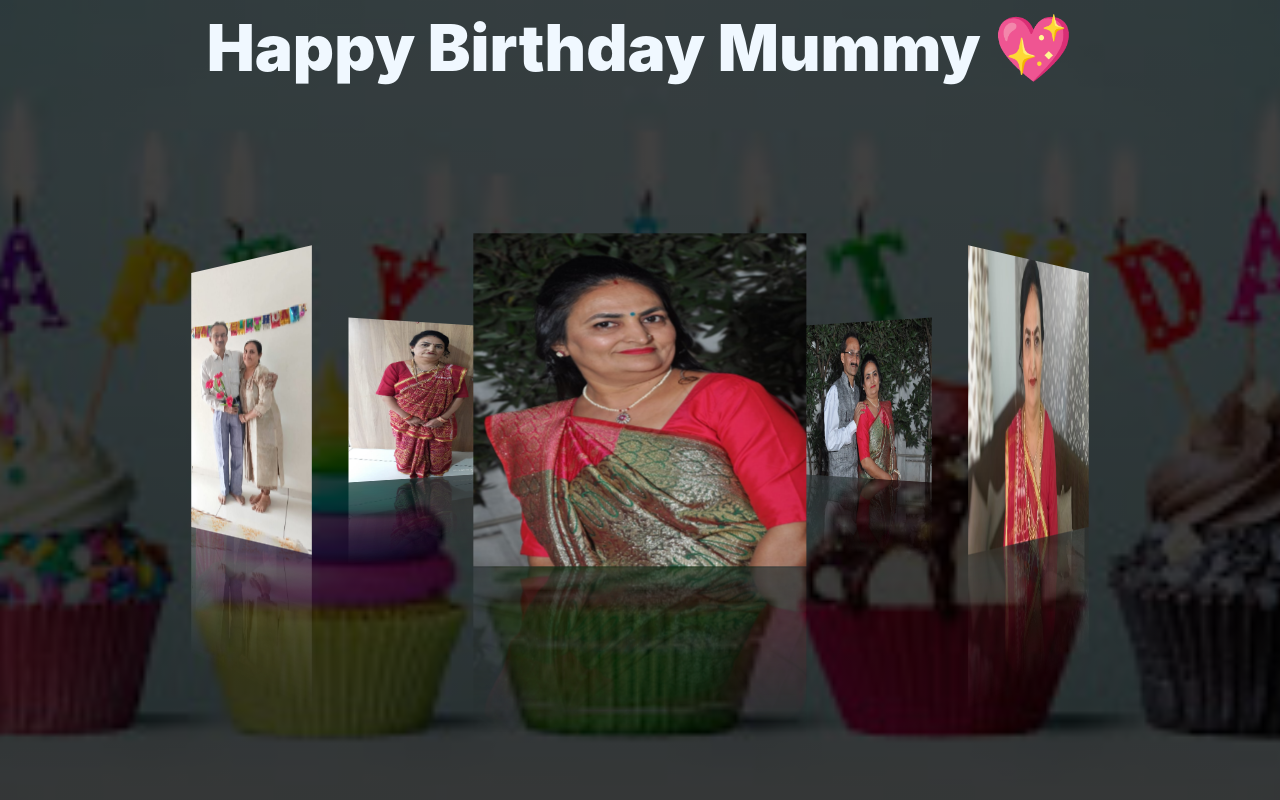
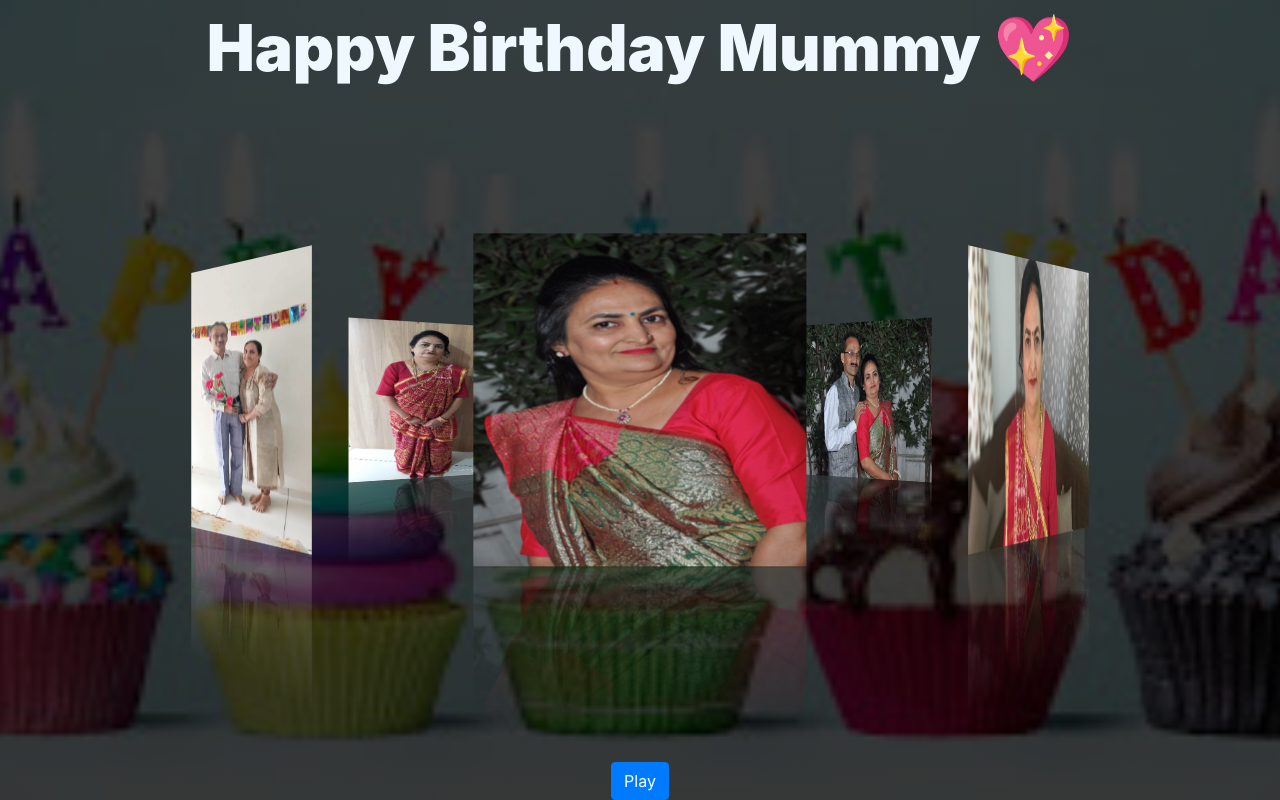
Before and after one commit to HAP28/HappyBirthday, a plain HTML site: page index.html in a window 1280 px wide. Drawn offline with nearby package versions, Linux system fonts and the light colour scheme.

Commit message:
audio added

```diff
--- a/index.html
+++ b/index.html
@@ -11,7 +11,7 @@
 
 </head>
 <body>
-    <audio src="./Happy_Birthday_Song.mp3" autoplay><p>Your browser doesn't support audio</p></audio>
+    <!-- <audio src="./Happy_Birthday_Song.mp3" autoplay><p>Your browser doesn't support audio</p></audio> -->
     <div class="header">Happy Birthday Mummy 💖</div>
     <div class="box">
         <span style="--i:1;"><img src="images/img1.jpeg" alt=""></span>
@@ -23,11 +23,18 @@
         <span style="--i:7;"><img src="images/img7.jpeg" alt=""></span>
         <span style="--i:8;"><img src="images/img8.jpeg" alt=""></span>
     </div>
+    <button class="btn btn-primary abc" onclick="playm()">Play</button>
 
 
     <script src="https://code.jquery.com/jquery-3.2.1.slim.min.js" integrity="sha384-KJ3o2DKtIkvYIK3UENzmM7KCkRr/rE9/Qpg6aAZGJwFDMVNA/GpGFF93hXpG5KkN" crossorigin="anonymous"></script>
     <script src="https://cdnjs.cloudflare.com/ajax/libs/popper.js/1.12.9/umd/popper.min.js" integrity="sha384-ApNbgh9B+Y1QKtv3Rn7W3mgPxhU9K/ScQsAP7hUibX39j7fakFPskvXusvfa0b4Q" crossorigin="anonymous"></script>
     <script src="https://maxcdn.bootstrapcdn.com/bootstrap/4.0.0/js/bootstrap.min.js" integrity="sha384-JZR6Spejh4U02d8jOt6vLEHfe/JQGiRRSQQxSfFWpi1MquVdAyjUar5+76PVCmYl" crossorigin="anonymous"></script>
+<script>
+    var audio = new Audio('./Happy_Birthday_Song.mp3');
+    function playm(){
+        audio.play();
 
+    }
+</script>
 </body>
 </html>
--- a/styles.css
+++ b/styles.css
@@ -64,3 +64,7 @@ img{
     width: 400px;
     height: 280px;
 }
+.abc{
+    position: absolute;
+    bottom: 0;
+}
```
